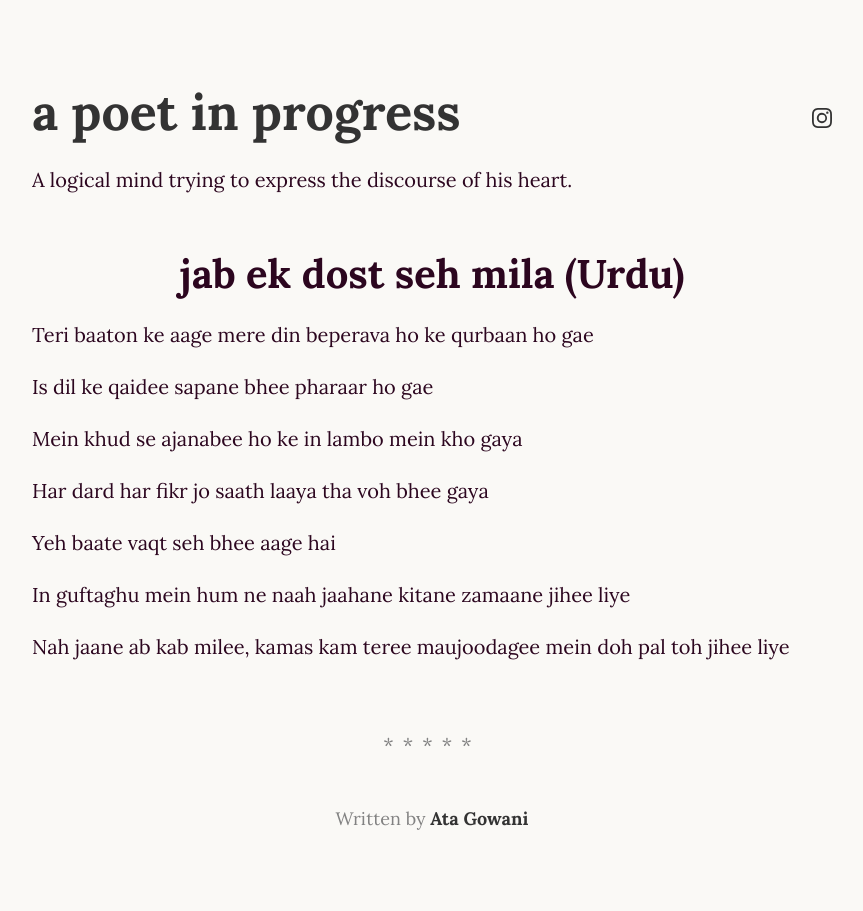
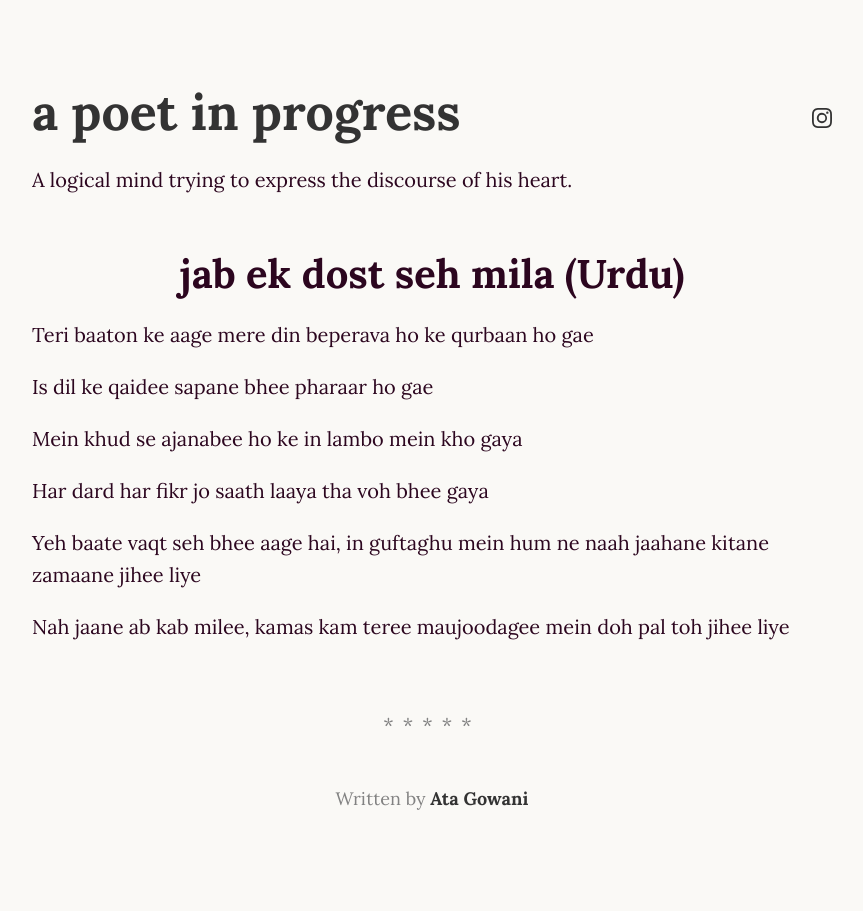
Before and after one commit to AtaGowani/apoetinprogress, a Jekyll site: the page built from _posts/2022-11-16-jab-ek-dost-seh-mila.markdown, in a window 1280 px wide. Shown: the whole page, without its empty margins (208-1071 px from the left). Built offline with Jekyll 4.4.1, drawn with Linux system fonts in a browser that asks for light colours; nearby versions of some CDN libraries; library files that are not in the unit come from our copies.

Commit message:
Update stanza

```diff
--- a/_posts/2022-11-16-jab-ek-dost-seh-mila.markdown
+++ b/_posts/2022-11-16-jab-ek-dost-seh-mila.markdown
@@ -12,8 +12,6 @@ Mein khud se ajanabee ho ke in lambo mein kho gaya
 
 Har dard har fikr jo saath laaya tha voh bhee gaya
 
-Yeh baate vaqt seh bhee aage hai
-
-In guftaghu mein hum ne naah jaahane kitane zamaane jihee liye
+Yeh baate vaqt seh bhee aage hai, in guftaghu mein hum ne naah jaahane kitane zamaane jihee liye
 
 Nah jaane ab kab milee, kamas kam teree maujoodagee mein doh pal toh jihee liye
```
